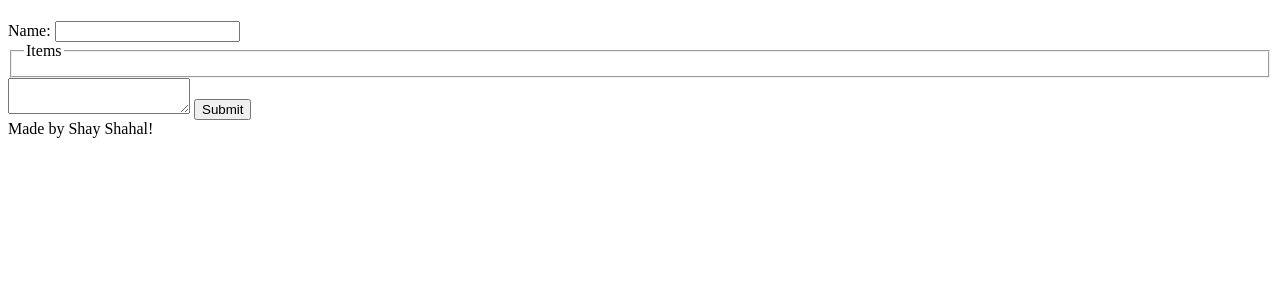
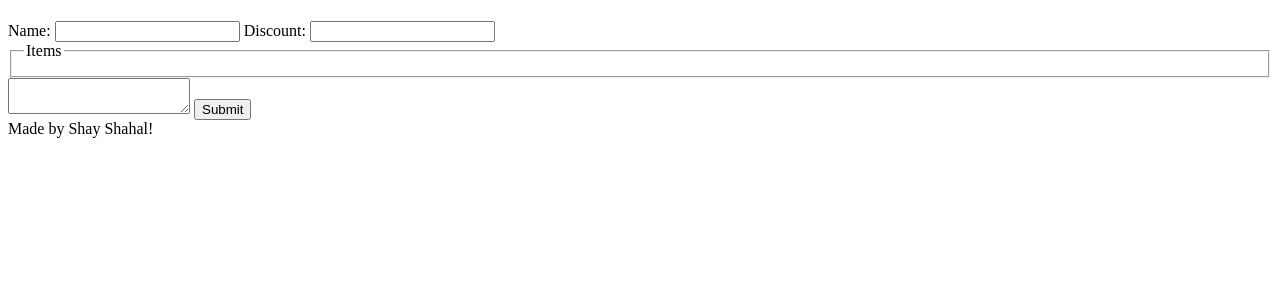
Before and after one commit to shayshahal/inventory-app, a Node server app: template views/bundle_form.ejs in a window 1280 px wide. Shown: the part 152-452 px from the top of the page. Run offline with Node 20, Linux system fonts and the light colour scheme; the template is opened without the code that fills it, so the values that code supplies are empty; some libraries are stand-ins or nearby versions.

Commit message:
add discount input to bundle form

```diff
--- a/views/bundle_form.ejs
+++ b/views/bundle_form.ejs
@@ -10,6 +10,15 @@
 			name="name"
 			id="name"
 			value="<%=locals.bundle !== undefined ? bundle.name : ''%>"
+		/>
+	</label>
+	<label for="discount">
+		Discount:
+		<input
+			type="number"
+			name="discount"
+			id="discount"
+			value="<%=locals.bundle !== undefined ? bundle.discount : ''%>"
 		/>
 	</label>
 	<fieldset>
```
